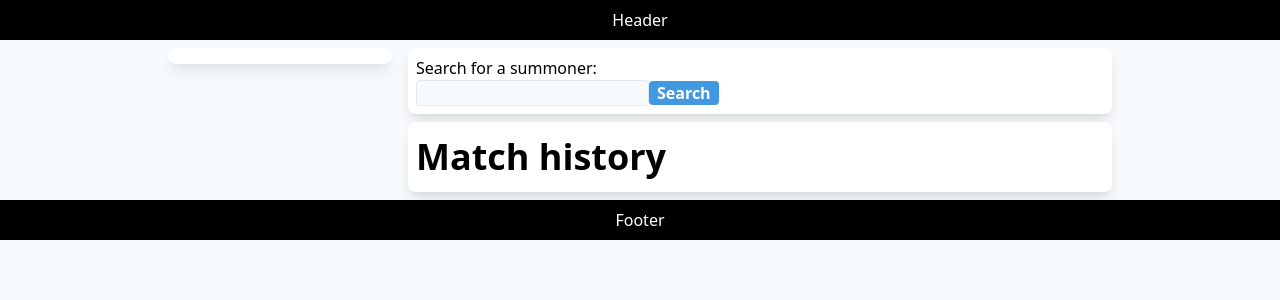
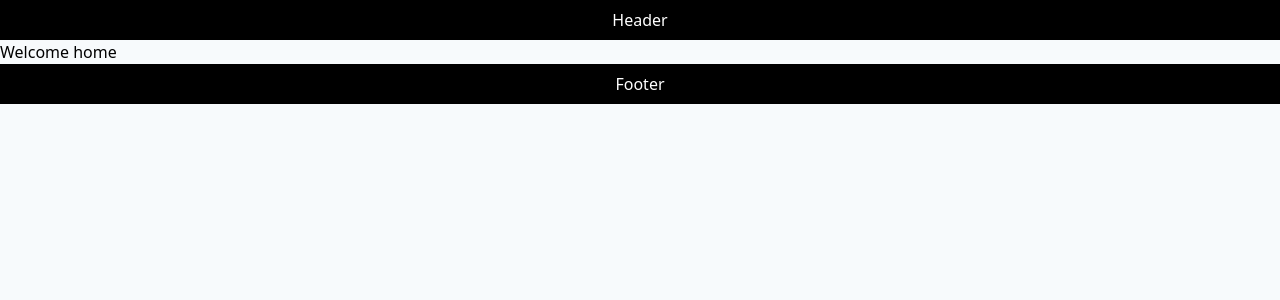
Before and after one commit to ChasinHues/lol-stats, a React (Create React App) app: page / in a window 1280 px wide. Shown: the top 300 px of the page. Built offline with nearby package versions, Linux system fonts and the light colour scheme.

Commit message:
Added React Router - refactored for routing to trigger dispatch events

```diff
--- a/src/App.js
+++ b/src/App.js
@@ -1,18 +1,18 @@
 import React from 'react';
+import { BrowserRouter as Router, Route } from 'react-router-dom'
 import Header from './components/Header'
 import Footer from './components/Footer'
-import SidebarAndContentLayout from './components/SidebarAndContentLayout'
-import SummonerSummary from './components/SummonerSummary'
-import SummonerStatistics from './components/SummonerStatistics'
+import Home from './containers/Home'
+import SummonerApp from './containers/SummonerApp'
 
 function App() {
   return (
     <div className="bg-gray-100">
       <Header />
-      <SidebarAndContentLayout
-        sidebar={<SummonerSummary />}
-        content={<SummonerStatistics />}
-      />
+      <Router>
+        <Route path="/" exact component={Home} />
+        <Route path="/summoner/:summonerName" component={SummonerApp} />
+      </Router>
       <Footer />
     </div>
   );
--- a/src/container/SummonerSearch.js
+++ b/src/components/SummonerSearch.js
@@ -1,14 +1,15 @@
 import React, { useState } from 'react'
-import { connect } from 'react-redux'
+import { useHistory } from 'react-router-dom'
 import LsTextInput from '../components/LsTextInput'
 import LsButton from '../components/LsButton'
-import { fetchSummoner } from '../store/actions'
 
 function SummonerSearch({ dispatch }) {
     let [summonerName, setSummonerName] = useState('')
+    const history = useHistory()
 
     function handleSummonerSearch(name) {
-        dispatch(fetchSummoner(name))
+        const urlEncodedName = encodeURI(name)
+        history.push('/summoner/' + urlEncodedName)
     }
 
     function handleChange(e) {
@@ -36,4 +37,4 @@ function SummonerSearch({ dispatch }) {
     )
 }
 
-export default connect()(SummonerSearch)
+export default SummonerSearch
--- a/src/components/SummonerStatistics.js
+++ b/src/components/SummonerStatistics.js
@@ -1,7 +1,7 @@
 import React from 'react'
 import Card from './Card'
-import MatchHistory from './MatchHistory'
-import SummonerSearch from '../container/SummonerSearch'
+import MatchHistory from '../containers/MatchHistory'
+import SummonerSearch from './SummonerSearch'
 
 function SummonerStatistics() {
     return (
--- /dev/null
+++ b/src/containers/Home.js
@@ -0,0 +1,9 @@
+import React from 'react'
+
+function Home() {
+    return (
+        <div>Welcome home</div>
+    )
+}
+
+export default Home
--- a/src/components/MatchHistory.js
+++ b/src/containers/MatchHistory.js
@@ -1,5 +1,5 @@
 import React from 'react'
-import MatchSummary from './MatchSummary'
+import MatchSummary from '../components/MatchSummary'
 
 function MatchHistory() {
     const matches = []
--- /dev/null
+++ b/src/containers/SummonerApp.js
@@ -0,0 +1,21 @@
+import React from 'react'
+import SidebarAndContentLayout from '../components/SidebarAndContentLayout'
+import SummonerSummary from '../components/SummonerSummary'
+import SummonerStatistics from '../components/SummonerStatistics'
+import { connect } from 'react-redux'
+import { fetchSummoner } from '../store/actions'
+
+
+function SummonerApp({ dispatch, match }) {
+
+    dispatch(fetchSummoner(match.params.summonerName))
+
+    return (
+        <SidebarAndContentLayout
+            sidebar={<SummonerSummary />}
+            content={<SummonerStatistics />}
+        />
+    )
+}
+
+export default connect()(SummonerApp)
--- a/src/index.js
+++ b/src/index.js
@@ -1,9 +1,9 @@
 import React from 'react'
 import ReactDOM from 'react-dom'
+import { Provider } from 'react-redux'
 import './index.css'
 import App from './App'
 import store from './store'
-import { Provider } from 'react-redux'
 import * as serviceWorker from './serviceWorker'
 
 ReactDOM.render(
--- a/src/riot-api.layer.js
+++ b/src/riot-api.layer.js
@@ -1,6 +1,6 @@
 import axios from 'axios'
 
-const API_KEY = 'RGAPI-2ff01c1c-468d-400b-b7d7-a11d896ba214'
+const API_KEY = 'RGAPI-a5530ca2-5f44-4b64-9ee3-0d97af7ed5ea'
 const BASE_URL = 'https://oc1.api.riotgames.com'
 const PROXY = 'https://cors-anywhere.herokuapp.com/'
 
--- a/src/store/actions.js
+++ b/src/store/actions.js
@@ -19,6 +19,7 @@ function receiveSummoner(summoner) {
 }
 
 export function fetchSummoner(name) {
+    console.log('fetchSummoner', name)
     return function(dispatch) {
         dispatch(requestSummoner())
         return getSummonerByName(name)
```
